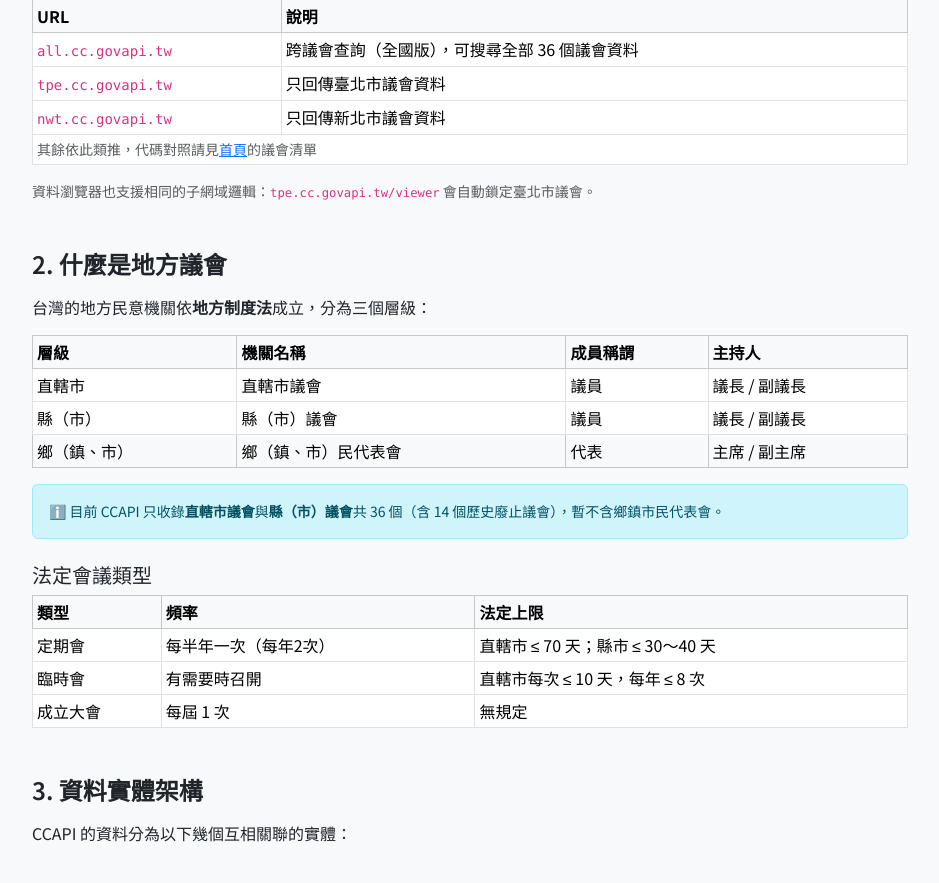
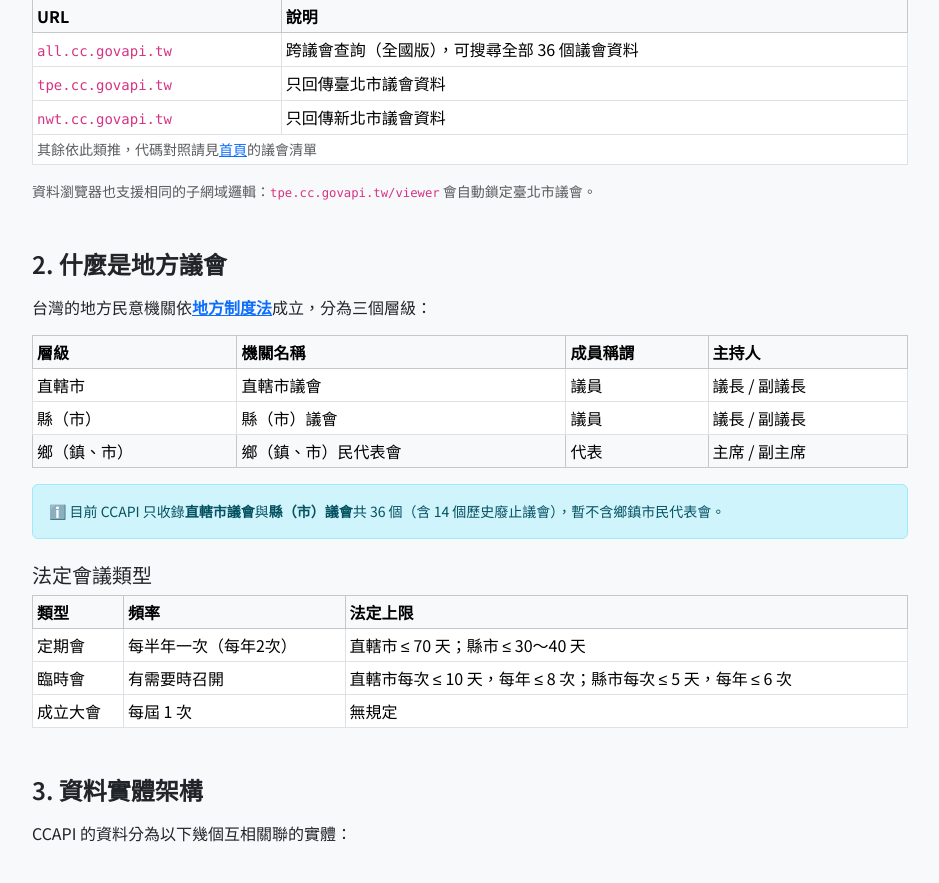
Before and after one commit to openfunltd/cc.govapi.tw, a PHP site: the page made by views/about/index.php in a window 1280 px wide. Shown: the part 554-1437 px from the top of the page, without its empty margins (170-1109 px from the left). Run offline with PHP 8.4, Linux system fonts and the light colour scheme; the template is opened without the code that fills it, so the values that code supplies are empty.

Commit message:
/about 補上法源依據段落，連結全國法規資料庫地方制度法
法定會議類型表格的臨時會列原本只列直轄市上限，補上縣市議會的召開次數與天數限制。

```diff
--- a/views/about/index.php
+++ b/views/about/index.php
@@ -105,7 +105,7 @@
     <!-- ── 2. 什麼是地方議會 ── -->
     <section id="background" class="section-anchor mb-5">
       <h2 class="h4 fw-semibold mb-3">2. 什麼是地方議會</h2>
-      <p>台灣的地方民意機關依<strong>地方制度法</strong>成立，分為三個層級：</p>
+      <p>台灣的地方民意機關依<strong><a href="https://law.moj.gov.tw/LawClass/LawAll.aspx?pcode=A0040003" target="_blank" rel="noopener">地方制度法</a></strong>成立，分為三個層級：</p>
       <table class="table table-sm table-bordered bg-white mb-3">
         <thead class="table-light">
           <tr><th>層級</th><th>機關名稱</th><th>成員稱謂</th><th>主持人</th></tr>
@@ -125,7 +125,7 @@
         </thead>
         <tbody>
           <tr><td>定期會</td><td>每半年一次（每年2次）</td><td>直轄市 ≤ 70 天；縣市 ≤ 30～40 天</td></tr>
-          <tr><td>臨時會</td><td>有需要時召開</td><td>直轄市每次 ≤ 10 天，每年 ≤ 8 次</td></tr>
+          <tr><td>臨時會</td><td>有需要時召開</td><td>直轄市每次 ≤ 10 天，每年 ≤ 8 次；縣市每次 ≤ 5 天，每年 ≤ 6 次</td></tr>
           <tr><td>成立大會</td><td>每屆 1 次</td><td>無規定</td></tr>
         </tbody>
       </table>
@@ -354,6 +354,15 @@
       <a href="/viewer/collection/completeness" class="btn btn-outline-secondary btn-sm">查看完整度總覽 →</a>
     </section>
 
+    <!-- ── 法源依據 ── -->
+    <section id="legal-basis" class="section-anchor mb-5">
+      <h2 class="h4 fw-semibold mb-3">法源依據</h2>
+      <p class="small text-body-secondary mb-2">CCAPI 收錄的直轄市議會、縣（市）議會是依下列法規設立、運作：</p>
+      <ul class="small mb-0">
+        <li><a href="https://law.moj.gov.tw/LawClass/LawAll.aspx?pcode=A0040003" target="_blank" rel="noopener">地方制度法</a>（全國法規資料庫）——地方自治團體、地方立法機關（議會）的組織、職權與運作的基本法律</li>
+      </ul>
+    </section>
+
     <!-- CTA -->
     <div class="text-center py-5 border-top">
       <h4 class="fw-semibold mb-3">開始使用</h4>
```
